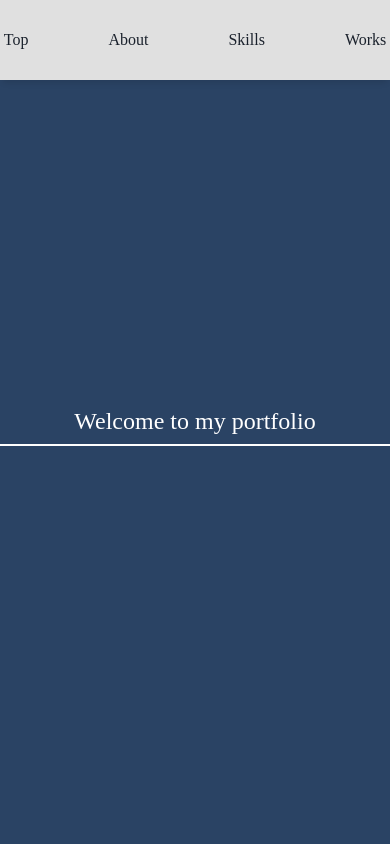
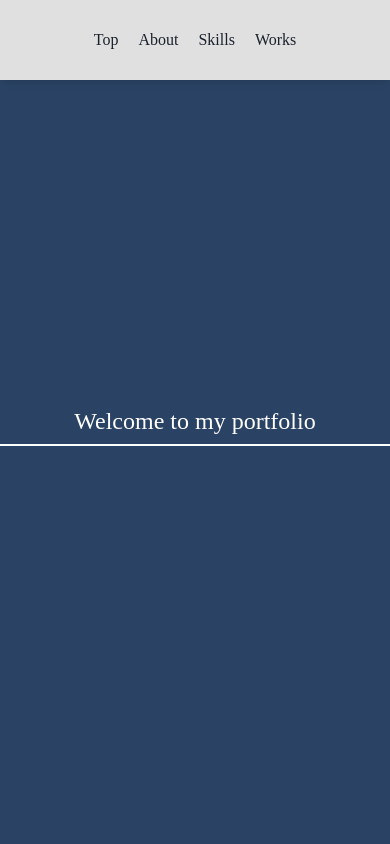
Before and after one commit to Kazuhiro-Mimaki/My-Portfolio, a Vue app: page / in a window 390 px wide. Shown: the top 844 px of the page. Built offline with nearby package versions, Linux system fonts and the light colour scheme.

Commit message:
fix header

```diff
--- a/src/components/atoms/HeaderNav/Component.vue
+++ b/src/components/atoms/HeaderNav/Component.vue
@@ -27,4 +27,12 @@
     }
   }
 }
+
+@media screen and (max-width: 480px) {
+  .header_nav {
+    .nav_list {
+      margin: 0 10px;
+    }
+  }
+}
 </style>
```
